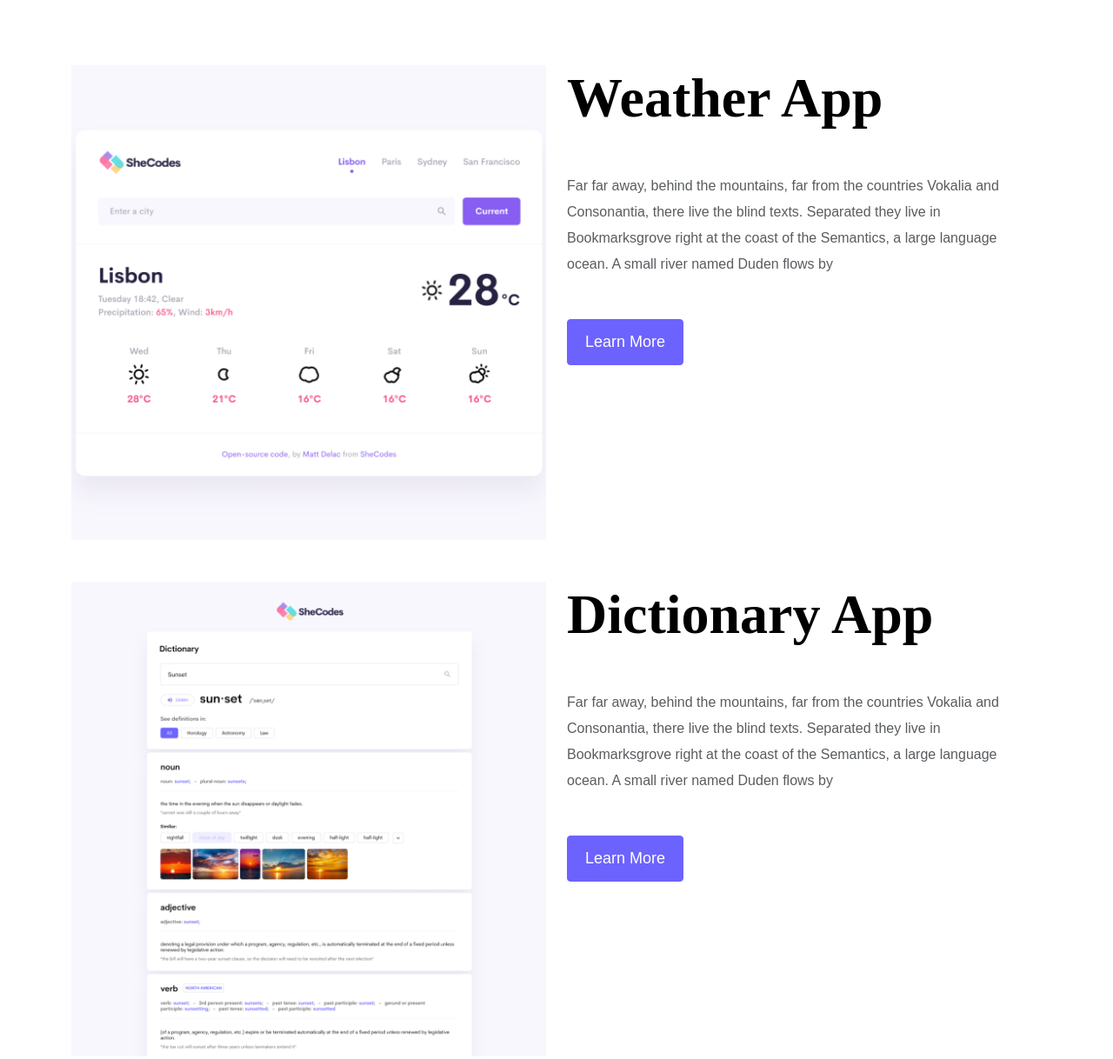
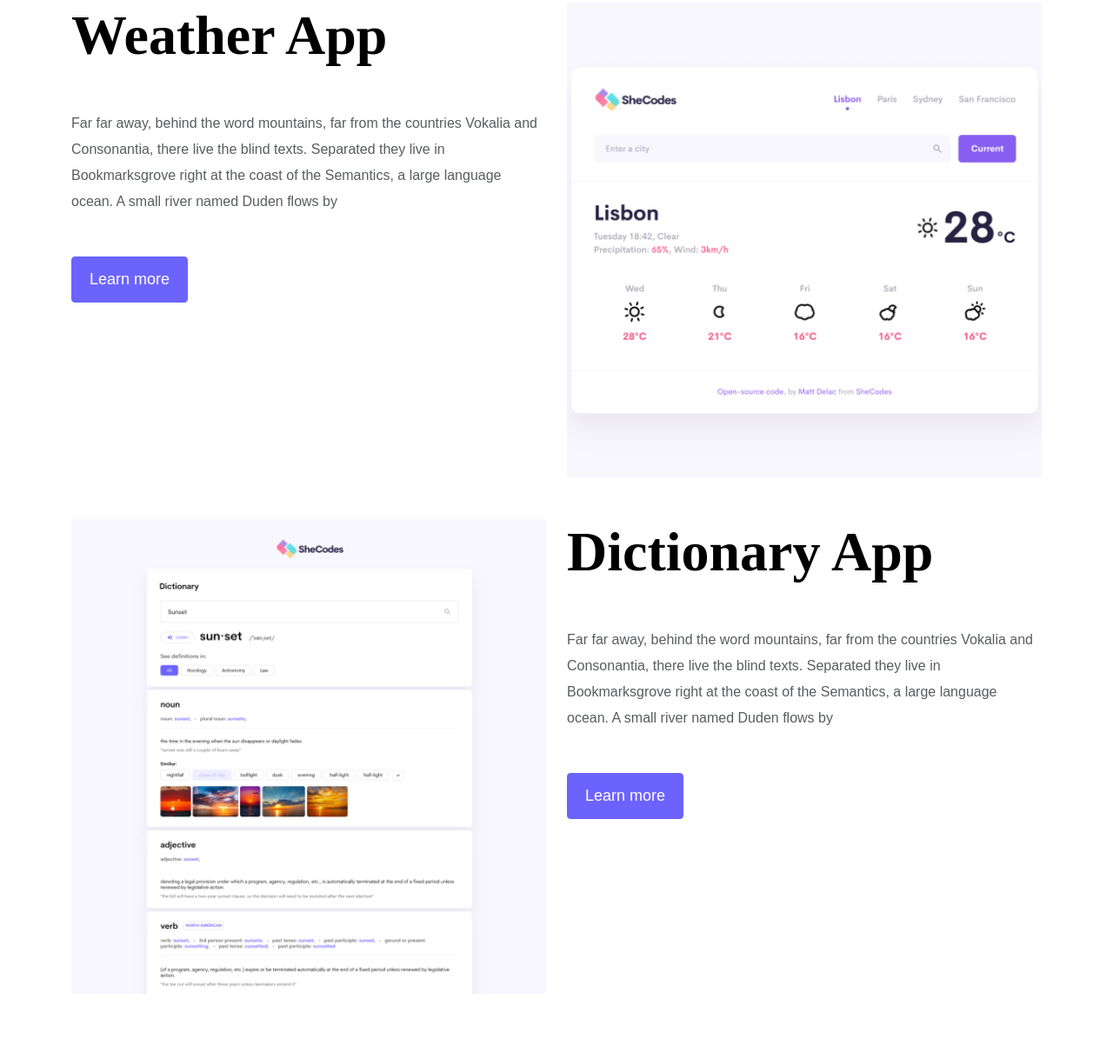
Before and after one commit to Andile18/Portfolio, a plain HTML site: page index.html in a window 1280 px wide. Shown: the part 1474-2692 px from the top of the page at 87% size. Drawn offline with nearby package versions, Linux system fonts and the light colour scheme; a web font is replaced by a local one.

Commit message:
edited index.html content

```diff
--- a/index.html
+++ b/index.html
@@ -29,50 +29,57 @@
 </p>
 
 <div class="container">
-    <div class="row">
+    <div class="row mb-5">
       <div class="col d-none d-lg-block">
         <img src="images/yogurt.png" class="img-fluid" alt="" />
       </div>
       <div class="col">
-        <h2 class="mb-5"> Yogurt Project </h2>
-        <p class="mb-5 text-muted"> Far far away, behind the mountains, far from the countries Vokalia and Consonantia, there live the blind texts. Separated they live in Bookmarksgrove right at the coast of the Semantics, a large language ocean. A small river named Duden flows by </p>
-        <a href="#" class="btn btn-branding-outline" >Learn More </a>
+        <div class="project-desciption">
+          <h2 class="mb-5">Yogurt Project</h2>
+          <p class="mb-5 text-muted">
+            Far far away, behind the word mountains, far from the countries
+            Vokalia and Consonantia, there live the blind texts. Separated
+            they live in Bookmarksgrove right at the coast of the Semantics, a
+            large language ocean. A small river named Duden flows by
+          </p>
+          <a href="" class="btn btn-branding-outline"> Learn more </a>
         </div>
       </div>
     </div>
-
-
-
+    <div class="row mb-5">
+      <div class="col">
+        <div class="project-desciption">
+          <h2 class="mb-5">Weather App</h2>
+          <p class="mb-5 text-muted">
+            Far far away, behind the word mountains, far from the countries
+            Vokalia and Consonantia, there live the blind texts. Separated
+            they live in Bookmarksgrove right at the coast of the Semantics, a
+            large language ocean. A small river named Duden flows by
+          </p>
+          <a href="" class="btn btn-branding-outline"> Learn more </a>
         </div>
-<div class="container">
-    <div class="row mb-5">
+      </div>
       <div class="col d-none d-lg-block">
         <img src="images/weather.png" class="img-fluid" alt="" />
       </div>
-   <div class="col">
-    <h2 class="mb-5"> Weather App </h2>
-    <p class="mb-5 text-muted"> Far far away, behind the mountains, far from the countries Vokalia and Consonantia, there live the blind texts. Separated they live in Bookmarksgrove right at the coast of the Semantics, a large language ocean. A small river named Duden flows by </p>
-    <a href="#" class="btn btn-branding-outline" >Learn More </a>
     </div>
-</div>
-
-
-</div>
-
-
-      <div class="container">
-      <div class="row mb-5">
+    <div class="row">
       <div class="col d-none d-lg-block">
         <img src="images/dictionary.png" class="img-fluid" alt="" />
       </div>
       <div class="col">
-      <h2 class="mb-5"> Dictionary App </h2>
-      <p class="mb-5 text-muted"> Far far away, behind the mountains, far from the countries Vokalia and Consonantia, there live the blind texts. Separated they live in Bookmarksgrove right at the coast of the Semantics, a large language ocean. A small river named Duden flows by </p>
-      <a href="#" class="btn btn-branding-outline" >Learn More </a>
+        <div class="project-desciption">
+          <h2 class="mb-5">Dictionary App</h2>
+          <p class="mb-5 text-muted">
+            Far far away, behind the word mountains, far from the countries
+            Vokalia and Consonantia, there live the blind texts. Separated
+            they live in Bookmarksgrove right at the coast of the Semantics, a
+            large language ocean. A small river named Duden flows by
+          </p>
+          <a href="" class="btn btn-branding-outline"> Learn more </a>
         </div>
       </div>
     </div>
-
   </div>
 </body>
 </html>
```
Lines whose indentation alone changed are shown as unchanged.
